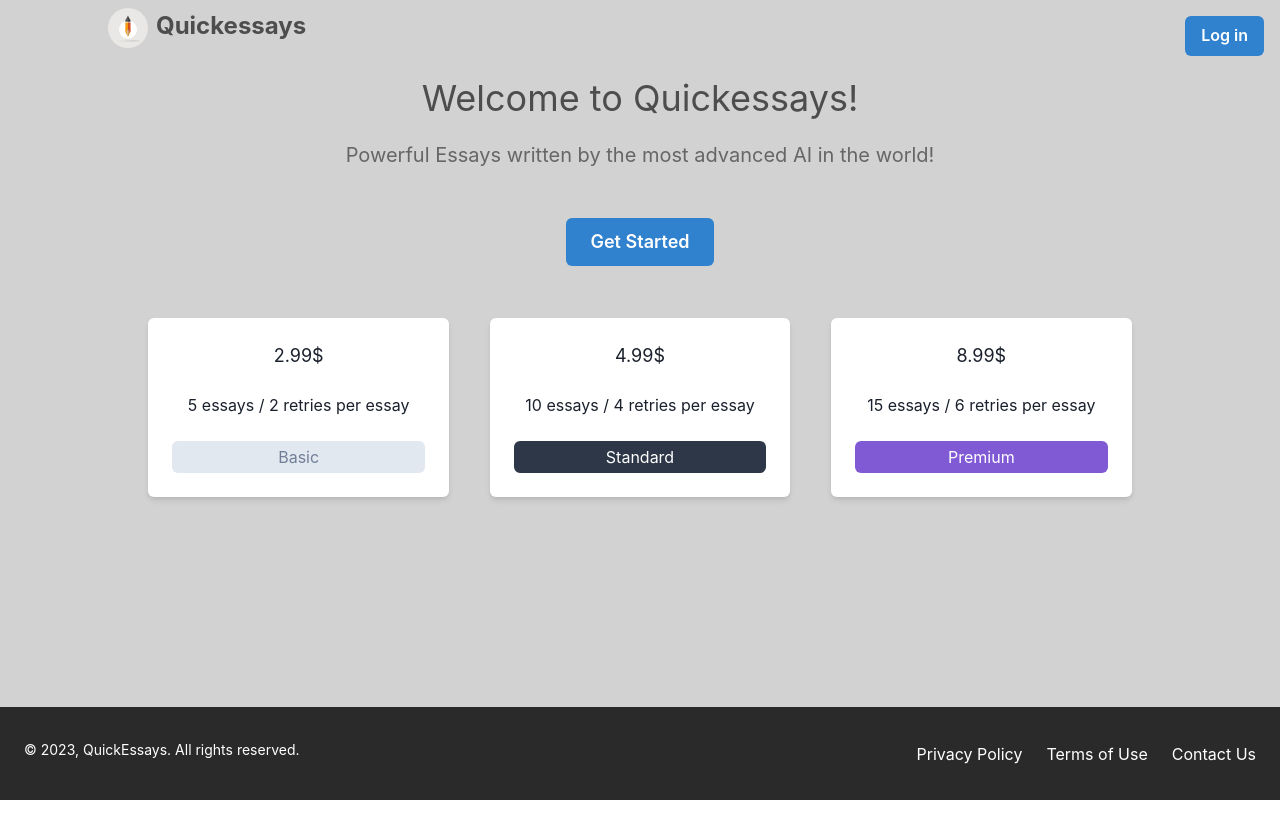
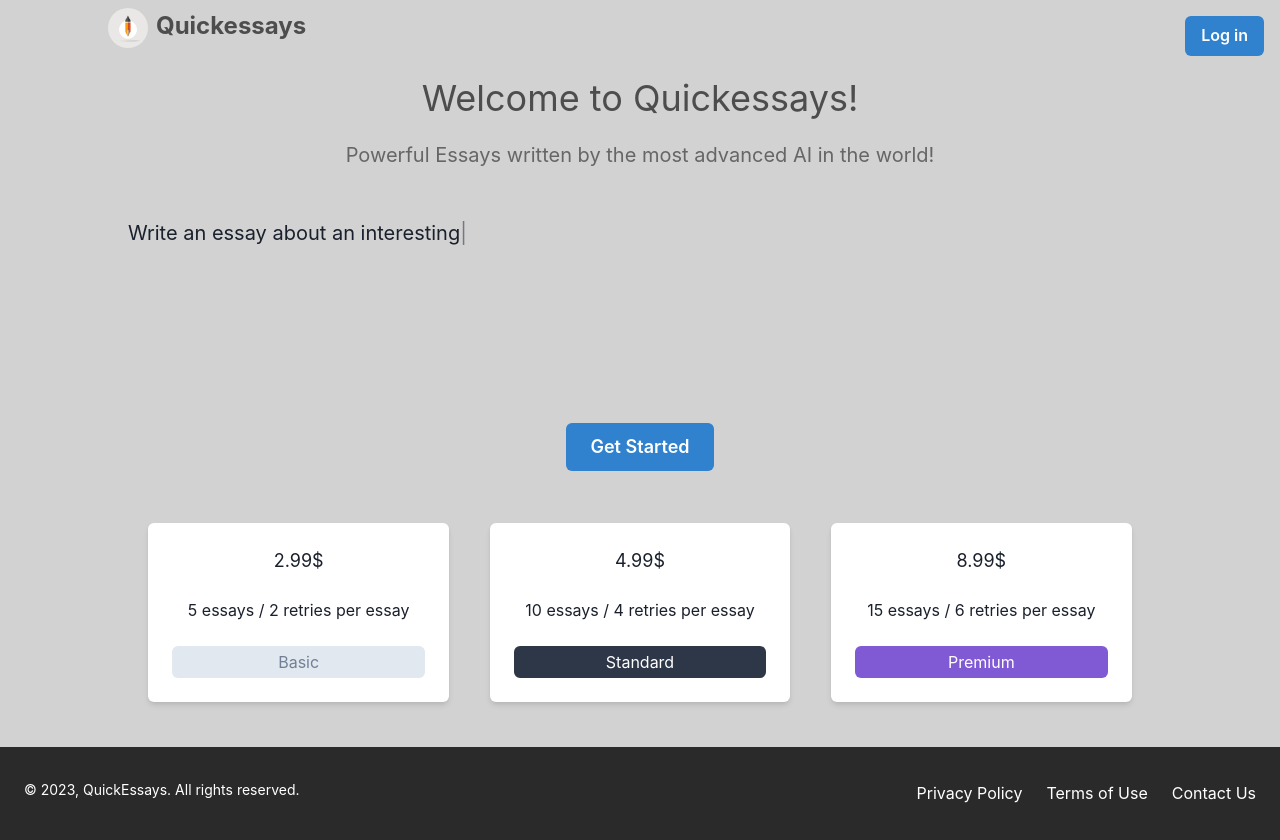
Before and after one commit to PhilMoran1/QuickEssays_v2, a React (Create React App) app: page / in a window 1280 px wide. Before the commit the page ends 800 px from the top, so only its background shows below. Built offline with nearby package versions, Linux system fonts and the light colour scheme.

Commit message:
many small things

```diff
--- a/src/Pages/Components/TopBar/TopBar.js
+++ b/src/Pages/Components/TopBar/TopBar.js
@@ -90,6 +90,10 @@ function TopBar(props) {
         </Flex>
         )}
 
+        {/* {!isMobile && (
+          //
+        )} */}
+
         {/* Search bar */}
         {props.searchbar == true && (
           <Input
--- /dev/null
+++ b/src/Pages/LandingPage/Components/TypeEffect.js
@@ -0,0 +1,42 @@
+import { useState, useEffect } from 'react';
+import { Text } from '@chakra-ui/react';
+
+function TypeEffect() {
+  const [text, setText] = useState("");
+  const [phrases, setPhrases] = useState(["a new book", "a great movie", "an interesting topic", "a meaningful experience"]);
+  const [isDeleting, setIsDeleting] = useState(false);
+  const [index, setIndex] = useState(0);
+  const [delay, setDelay] = useState(120);
+
+  useEffect(() => {
+    const timer = setTimeout(() => {
+      const currentText = phrases[index];
+      const currentLength = text.length;
+
+      if (!isDeleting) {
+        setText(currentText.substring(0, currentLength + 1));
+        setDelay(120);
+      } else {
+        setText(currentText.substring(0, currentLength - 1));
+        setDelay(30);
+      }
+
+      if (isDeleting) {
+        if (text === "") {
+          setIsDeleting(false);
+          setIndex((index + 1) % phrases.length);
+        }
+      } else {
+        if (text === phrases[index]) {
+          setIsDeleting(true);
+        }
+      }
+    }, delay);
+
+    return () => clearTimeout(timer);
+  }, [text, phrases, isDeleting, index, delay]);
+
+  return <Text fontSize="xl" position={"absolute"}>Write an essay about {text}<span style={{opacity: 0.5}}>|</span></Text>;
+}
+
+export default TypeEffect;
--- a/src/Pages/LandingPage/LandingPage.js
+++ b/src/Pages/LandingPage/LandingPage.js
@@ -27,6 +27,8 @@ import {
 
 import { createAccount, fetchLogin } from '../Components/fetch';
 import InfoBox from './Components/InfoBox';
+import TypeEffect from './Components/TypeEffect';
+
 function LandingPage() {
 
     const nav = useNavigate()
@@ -204,7 +206,10 @@ function LandingPage() {
         <Text fontSize="xl" mb={12} color="#666">
           Powerful Essays written by the most advanced AI in the world!
         </Text>
-        <Button onClick={handleSignupOpen} colorScheme="blue" size="lg" mb={8}>
+        <Box alignItems={"center"} margin={"20%"} display={"table-row-group"}>
+        <TypeEffect />
+        </Box>
+        <Button onClick={handleSignupOpen} colorScheme="blue" size="lg" mb={8} marginTop={"20%"}>
           Get Started
         </Button>
         <Flex justify="space-between" flexDirection={flexdir}>
```
